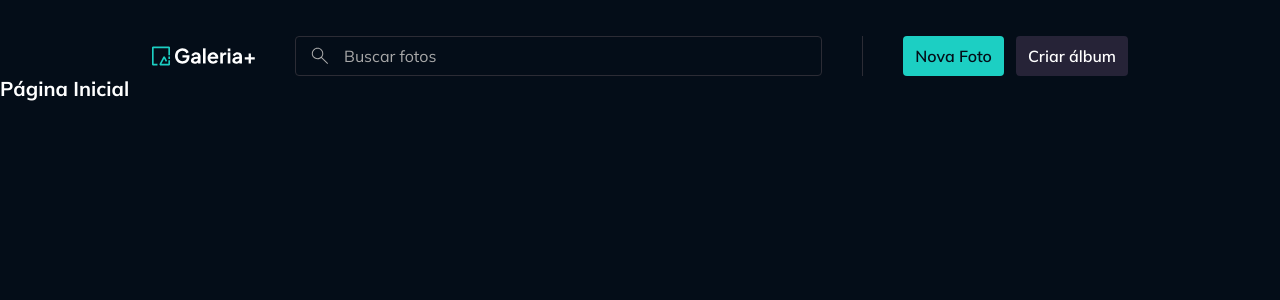
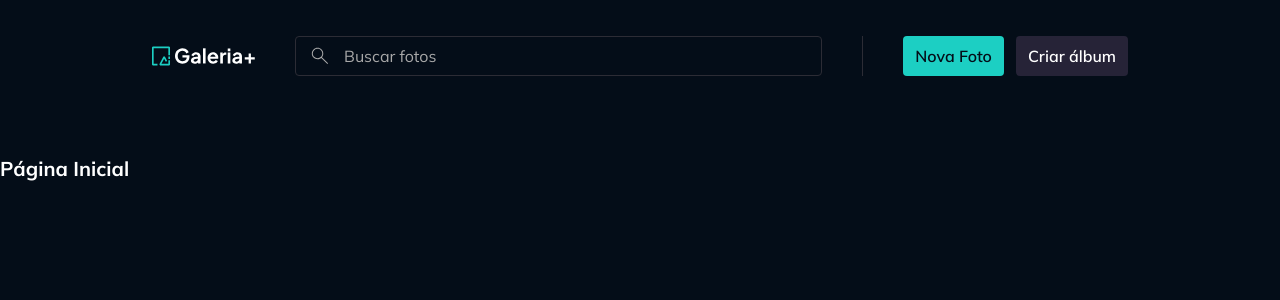
Before and after one commit to mrc-augusto/galleryPlus, a React (Vite) app: page / in a window 1280 px wide. Shown: the top 300 px of the page. Built offline with nearby package versions, Linux system fonts and the light colour scheme.

Commit message:
feat: add MainContent component and integrate it into LayoutMain

```diff
--- /dev/null
+++ b/src/components/main-content.tsx
@@ -0,0 +1,15 @@
+import cx from 'classnames';
+
+interface MainContentProps extends React.ComponentProps<"main"> {}
+
+export function MainContent({
+  className,
+  children,
+  ...props
+}: MainContentProps) {
+  return(
+    <main className={cx('mt-20 pb-20', className)} {...props}>
+      {children}
+    </main>
+  )
+}
--- a/src/pages/layout-main.tsx
+++ b/src/pages/layout-main.tsx
@@ -1,11 +1,14 @@
 import { Outlet } from "react-router";
 import { MainHeader } from "../components/main-header";
+import { MainContent } from "../components/main-content";
 
 export function LayoutMain() {
   return (
     <div>
       <MainHeader className="mt-9" />
-      <Outlet />
+      <MainContent>
+        <Outlet />
+      </MainContent>
     </div>
   );
 }
```
